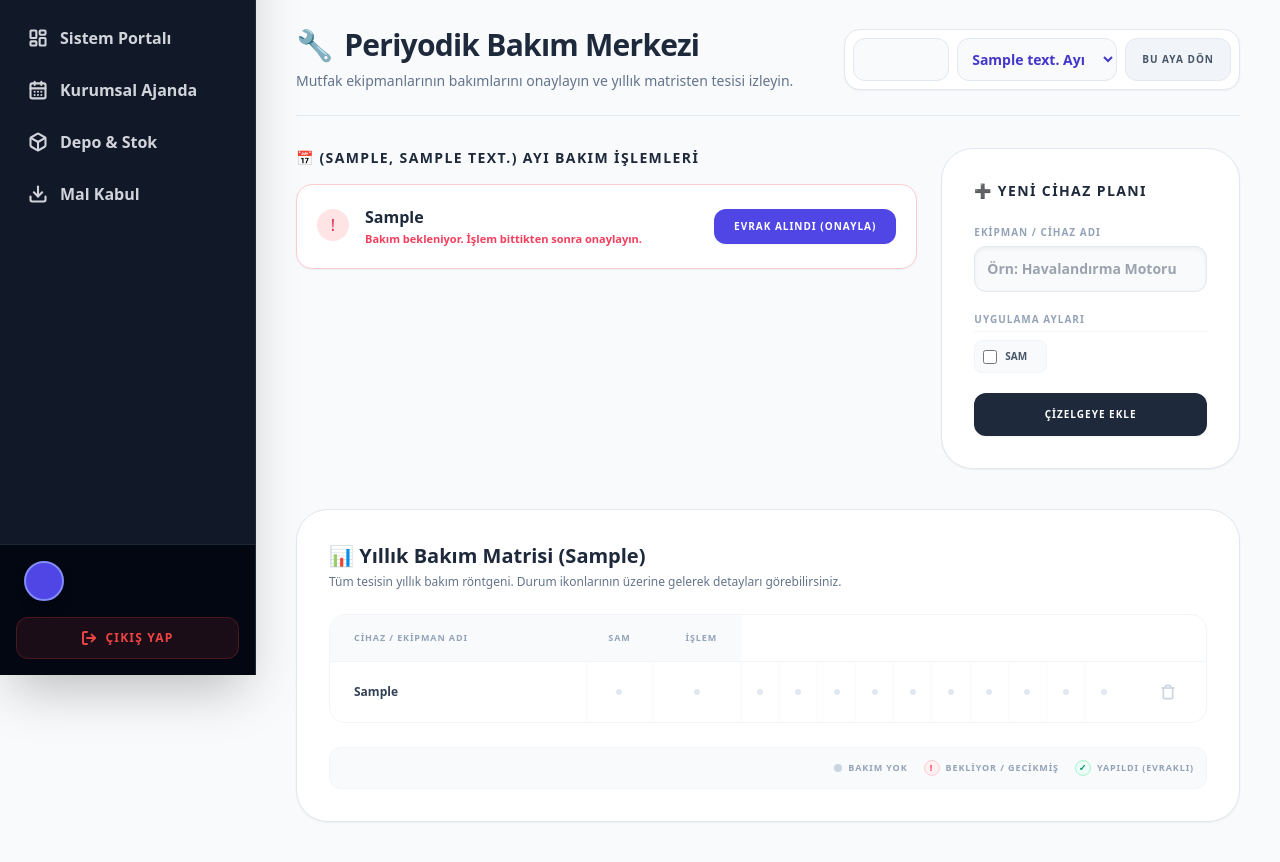
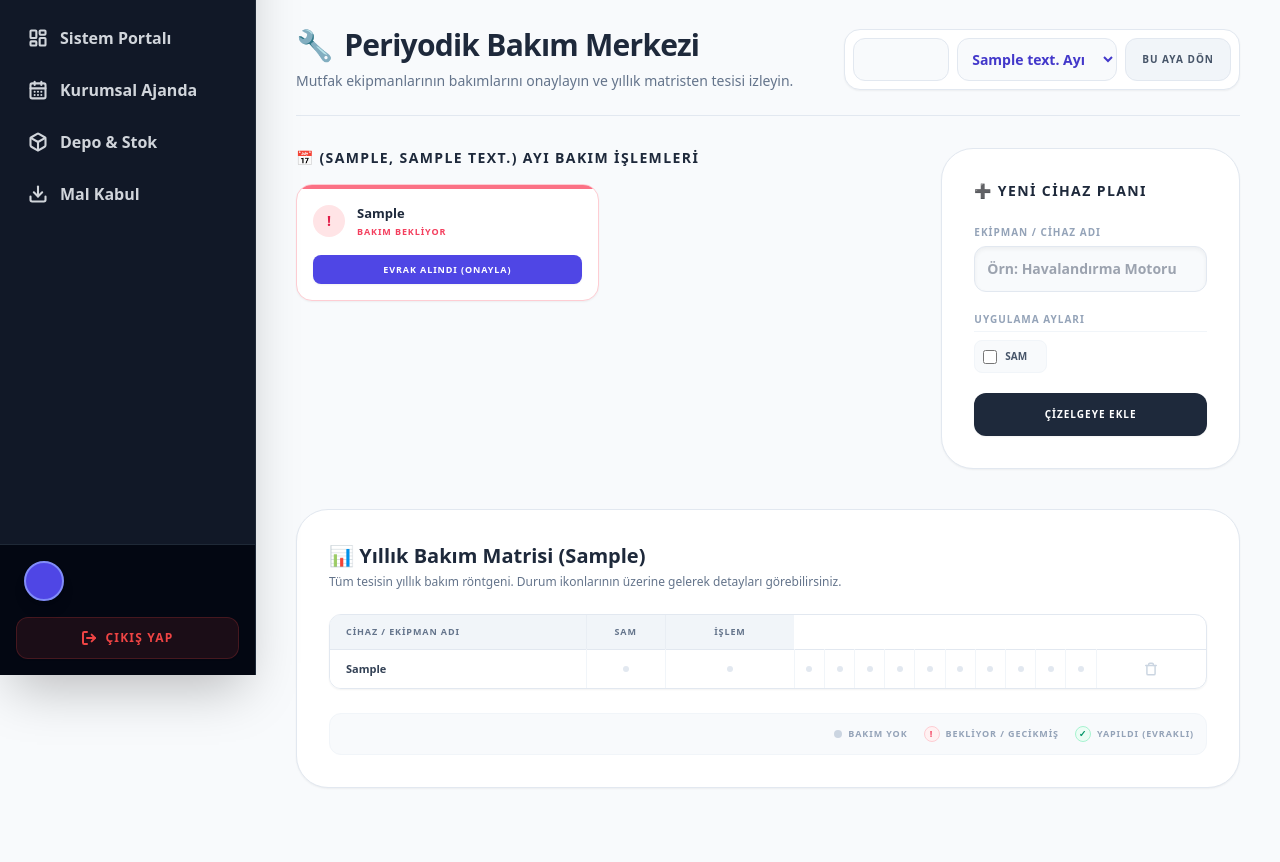
Before and after one commit to batuhanarslandev/yemekhaneproje, a Flask app: template templates/periyodik_bakim.html in a window 1280 px wide. Shown: the part 125-987 px from the top of the page. After the commit the page ends 913 px from the top, so only its background shows below. Run offline with Flask 3, Linux system fonts and the light colour scheme; the template is opened without the code that fills it: most values are stand-ins (such as "Sample title", 1, 10 or a date in 2020); some libraries are stand-ins or nearby versions.

Commit message:
yedek imalat kaldırıldı

```diff
--- a/templates/periyodik_bakim.html
+++ b/templates/periyodik_bakim.html
@@ -57,45 +57,47 @@
                     📅 {{ ay_isimleri[secilen_ay] }} Ayı Bakım İşlemleri
                 </h2>
 
-                <div class="space-y-3">
+                <div class="grid grid-cols-1 sm:grid-cols-2 2xl:grid-cols-3 gap-4">
                     {% for ab in aylik_bakimlar %}
-                    <div class="bg-white p-5 rounded-2xl shadow-sm border transition flex flex-col sm:flex-row justify-between items-start sm:items-center gap-4 {% if ab.durum == 'Yapıldı' %}border-emerald-200 bg-emerald-50/20{% else %}border-rose-200 bg-rose-50/20 hover:border-rose-300{% endif %}">
-                        <div class="flex items-start gap-4">
-                            <div class="mt-1 shrink-0 w-8 h-8 rounded-full flex items-center justify-center {% if ab.durum == 'Yapıldı' %}bg-emerald-100 text-emerald-600{% else %}bg-rose-100 text-rose-600{% endif %}">
+                    <div class="bg-white p-4 rounded-2xl shadow-sm border transition flex flex-col justify-between gap-4 relative overflow-hidden {% if ab.durum == 'Yapıldı' %}border-emerald-200 bg-emerald-50/10{% else %}border-rose-200 bg-rose-50/10 hover:border-rose-300 hover:shadow-md{% endif %}">
+
+                        <div class="absolute top-0 left-0 w-full h-1 {% if ab.durum == 'Yapıldı' %}bg-emerald-400{% else %}bg-rose-400{% endif %}"></div>
+
+                        <div class="flex items-start gap-3 mt-1">
+                            <div class="shrink-0 w-8 h-8 rounded-full flex items-center justify-center font-black text-sm {% if ab.durum == 'Yapıldı' %}bg-emerald-100 text-emerald-600{% else %}bg-rose-100 text-rose-600{% endif %}">
                                 {% if ab.durum == 'Yapıldı' %}✓{% else %}!{% endif %}
                             </div>
-                            <div>
-                                <h4 class="text-base font-black text-slate-800">{{ ab.ekipman_adi }}</h4>
+                            <div class="min-w-0 flex-1">
+                                <h4 class="text-[13px] leading-tight font-black text-slate-800 truncate" title="{{ ab.ekipman_adi }}">{{ ab.ekipman_adi }}</h4>
                                 {% if ab.durum == 'Yapıldı' %}
-                                    <span class="text-[11px] font-bold text-emerald-600 mt-0.5 block">Bu ayın evrakları sisteme işlendi.</span>
+                                    <span class="text-[9px] font-bold text-emerald-500 mt-1 uppercase tracking-widest block truncate">Evrak İşlendi</span>
                                 {% else %}
-                                    <span class="text-[11px] font-bold text-rose-500 mt-0.5 block">Bakım bekleniyor. İşlem bittikten sonra onaylayın.</span>
+                                    <span class="text-[9px] font-bold text-rose-500 mt-1 uppercase tracking-widest block truncate">Bakım Bekliyor</span>
                                 {% endif %}
                             </div>
                         </div>
 
-                        <div class="w-full sm:w-auto shrink-0">
+                        <div class="mt-auto">
                             {% if ab.durum == 'Yapıldı' %}
-                                <form action="/periyodik-bakim" method="POST" class="m-0 flex items-center gap-2 w-full justify-end">
-                                    <span class="bg-white border border-emerald-200 text-emerald-600 font-black px-3 py-2 rounded-lg text-[10px] uppercase tracking-widest shadow-sm">✅ EVRAK ALINDI</span>
+                                <form action="/periyodik-bakim" method="POST" class="m-0 flex items-center justify-between gap-2 w-full">
+                                    <span class="bg-emerald-50 border border-emerald-100 text-emerald-600 font-black px-2 py-1.5 rounded-lg text-[9px] uppercase tracking-widest text-center flex-1">Tamamlandı</span>
                                     <input type="hidden" name="islem_tipi" value="bakim_geri_al"><input type="hidden" name="bakim_id" value="{{ ab.id }}"><input type="hidden" name="yil" value="{{ secilen_yil }}"><input type="hidden" name="ay" value="{{ secilen_ay }}">
-                                    <button type="submit" class="text-slate-400 hover:text-rose-500 font-bold p-2 transition" title="Geri Al / İptal Et">
-                                        <svg xmlns="http://www.w3.org/2000/svg" width="16" height="16" viewBox="0 0 24 24" fill="none" stroke="currentColor" stroke-width="2.5" stroke-linecap="round" stroke-linejoin="round"><path d="M3 12a9 9 0 1 0 9-9 9.75 9.75 0 0 0-6.74 2.74L3 8"/><path d="M3 3v5h5"/></svg>
+                                    <button type="submit" class="bg-white border border-slate-200 text-slate-400 hover:text-rose-500 hover:border-rose-200 hover:bg-rose-50 font-bold p-1.5 rounded-lg transition shadow-sm shrink-0" title="Geri Al / İptal Et">
+                                        <svg xmlns="http://www.w3.org/2000/svg" width="14" height="14" viewBox="0 0 24 24" fill="none" stroke="currentColor" stroke-width="2.5" stroke-linecap="round" stroke-linejoin="round"><path d="M3 12a9 9 0 1 0 9-9 9.75 9.75 0 0 0-6.74 2.74L3 8"/><path d="M3 3v5h5"/></svg>
                                     </button>
                                 </form>
                             {% else %}
                                 <form action="/periyodik-bakim" method="POST" class="m-0 w-full">
                                     <input type="hidden" name="islem_tipi" value="bakim_yapildi"><input type="hidden" name="bakim_id" value="{{ ab.id }}"><input type="hidden" name="yil" value="{{ secilen_yil }}"><input type="hidden" name="ay" value="{{ secilen_ay }}">
-                                    <button type="submit" class="w-full sm:w-auto bg-indigo-600 hover:bg-indigo-700 text-white font-black px-5 py-2.5 rounded-xl transition shadow-sm text-[10px] uppercase tracking-widest">Evrak Alındı (Onayla)</button>
+                                    <button type="submit" class="w-full bg-indigo-600 hover:bg-indigo-700 text-white font-black py-2 rounded-lg transition shadow-sm text-[9px] uppercase tracking-widest">Evrak Alındı (Onayla)</button>
                                 </form>
                             {% endif %}
                         </div>
                     </div>
                     {% else %}
-                    <div class="bg-white p-10 rounded-2xl text-center shadow-sm border border-slate-200 border-dashed">
-                        <span class="text-4xl block mb-3 opacity-50">🎊</span>
-                        <h4 class="text-slate-500 font-bold text-xs uppercase tracking-widest">Bu Ay İçin Bakım Yok</h4>
-                        <p class="text-slate-400 text-xs mt-1">Seçili ay için planlanmış bir periyodik bakım bulunmuyor.</p>
+                    <div class="col-span-full bg-white p-8 rounded-2xl text-center shadow-sm border border-slate-200 border-dashed">
+                        <span class="text-3xl block mb-2 opacity-50">🎊</span>
+                        <h4 class="text-slate-500 font-bold text-[10px] uppercase tracking-widest">Bu Ay İçin Bakım Yok</h4>
                     </div>
                     {% endfor %}
                 </div>
@@ -141,47 +143,46 @@
                 </div>
             </div>
 
-            <div class="overflow-x-auto custom-scrollbar border border-slate-100 rounded-2xl">
+            <div class="overflow-x-auto custom-scrollbar border border-slate-200 rounded-xl shadow-sm">
                 <table class="w-full text-left whitespace-nowrap">
-                    <thead class="bg-slate-50 text-slate-400 uppercase text-[9px] font-black tracking-widest border-b border-slate-100">
+                    <thead class="bg-slate-100 text-slate-500 uppercase text-[9px] font-black tracking-widest border-b border-slate-200">
                         <tr>
-                            <th class="p-4 pl-6 sticky left-0 bg-slate-50 z-10 w-64 shadow-[2px_0_5px_-2px_rgba(0,0,0,0.05)]">Cihaz / Ekipman Adı</th>
+                            <th class="py-2.5 px-4 sticky left-0 bg-slate-100 z-10 w-64 shadow-[2px_0_5px_-2px_rgba(0,0,0,0.08)]">Cihaz / Ekipman Adı</th>
                             {% for ay_no, ay_isim in ay_isimleri.items() %}
-                            <th class="p-4 text-center">{{ ay_isim[:3] }}</th>
+                            <th class="py-2.5 px-2 text-center border-l border-slate-200/50">{{ ay_isim[:3] }}</th>
                             {% endfor %}
-                            <th class="p-4 text-right pr-6">İşlem</th>
+                            <th class="py-2.5 px-4 text-center border-l border-slate-200/50">İşlem</th>
                         </tr>
                     </thead>
-                    <tbody class="divide-y divide-slate-50 text-xs">
+                    <tbody class="divide-y divide-slate-100 text-[11px]">
                         {% for b in bakimlar %}
-                        <tr class="hover:bg-slate-50/50 transition">
-                            <td class="p-4 pl-6 font-black text-slate-700 sticky left-0 bg-white group-hover:bg-slate-50 z-10 truncate max-w-[250px] shadow-[2px_0_5px_-2px_rgba(0,0,0,0.02)] transition-colors">{{ b.ekipman_adi }}</td>
+                        <tr class="hover:bg-slate-50 transition">
+                            <td class="py-2 px-4 font-black text-slate-700 sticky left-0 bg-white group-hover:bg-slate-50 z-10 truncate max-w-[200px] shadow-[2px_0_5px_-2px_rgba(0,0,0,0.05)] transition-colors" title="{{ b.ekipman_adi }}">{{ b.ekipman_adi }}</td>
 
-                            <!-- MATRİS HÜCRELERİ (1'den 12'ye) -->
                             {% for ay_no in range(1, 13) %}
                                 {% set durum = matris[b.id]['aylar'][ay_no|string] %}
-                                <td class="p-3 text-center border-l border-slate-50">
+                                <td class="py-2 px-1 text-center border-l border-slate-100">
                                     {% if durum == 'Yapıldı' %}
-                                        <div class="w-6 h-6 mx-auto bg-emerald-50 text-emerald-600 border border-emerald-200 rounded-full flex items-center justify-center text-[10px] font-black cursor-help transition hover:scale-110 shadow-sm" title="Evrak Alındı (Tamamlandı)">✓</div>
+                                        <div class="w-5 h-5 mx-auto bg-emerald-50 text-emerald-600 border border-emerald-200 rounded-full flex items-center justify-center text-[9px] font-black cursor-help transition hover:scale-110 shadow-sm" title="Evrak Alındı (Tamamlandı)">✓</div>
                                     {% elif durum == 'Bekliyor' %}
-                                        <div class="w-6 h-6 mx-auto bg-rose-50 text-rose-500 border border-rose-200 rounded-full flex items-center justify-center text-[10px] font-black cursor-help transition hover:scale-110 shadow-sm" title="Bakım Bekliyor!">!</div>
+                                        <div class="w-5 h-5 mx-auto bg-rose-50 text-rose-500 border border-rose-200 rounded-full flex items-center justify-center text-[10px] font-black cursor-help transition hover:scale-110 shadow-sm" title="Bakım Bekliyor!">!</div>
                                     {% else %}
                                         <div class="w-1.5 h-1.5 mx-auto bg-slate-200 rounded-full" title="Planlama Yok"></div>
                                     {% endif %}
                                 </td>
                             {% endfor %}
 
-                            <td class="p-4 text-right pr-6">
-                                <form action="/periyodik-bakim" method="POST" class="m-0" onsubmit="return confirm('Bu cihazı ve tüm geçmiş loglarını silmek istediğinize emin misiniz?');">
+                            <td class="py-2 px-4 text-center border-l border-slate-100">
+                                <form action="/periyodik-bakim" method="POST" class="m-0 inline-block" onsubmit="return confirm('Bu cihazı ve tüm geçmiş loglarını silmek istediğinize emin misiniz?');">
                                     <input type="hidden" name="islem_tipi" value="bakim_sil"><input type="hidden" name="bakim_id" value="{{ b.id }}"><input type="hidden" name="yil" value="{{ secilen_yil }}"><input type="hidden" name="ay" value="{{ secilen_ay }}">
-                                    <button type="submit" class="text-slate-300 hover:text-rose-500 font-bold p-1.5 rounded-md hover:bg-rose-50 transition" title="Cihazı Sil">
-                                        <svg xmlns="http://www.w3.org/2000/svg" width="16" height="16" viewBox="0 0 24 24" fill="none" stroke="currentColor" stroke-width="2.5" stroke-linecap="round" stroke-linejoin="round"><path d="M3 6h18"/><path d="M19 6v14c0 1-1 2-2 2H7c-1 0-2-1-2-2V6"/><path d="M8 6V4c0-1 1-2 2-2h4c1 0 2 1 2 2v2"/></svg>
+                                    <button type="submit" class="text-slate-300 hover:text-rose-500 hover:bg-rose-50 p-1 rounded transition" title="Cihazı Sil">
+                                        <svg xmlns="http://www.w3.org/2000/svg" width="14" height="14" viewBox="0 0 24 24" fill="none" stroke="currentColor" stroke-width="2.5" stroke-linecap="round" stroke-linejoin="round"><path d="M3 6h18"/><path d="M19 6v14c0 1-1 2-2 2H7c-1 0-2-1-2-2V6"/><path d="M8 6V4c0-1 1-2 2-2h4c1 0 2 1 2 2v2"/></svg>
                                     </button>
                                 </form>
                             </td>
                         </tr>
                         {% else %}
-                        <tr><td colspan="14" class="p-12 text-center text-slate-400 font-bold uppercase tracking-widest text-xs">Sisteme kayıtlı periyodik bakım cihazı bulunmuyor.</td></tr>
+                        <tr><td colspan="14" class="p-8 text-center text-slate-400 font-bold uppercase tracking-widest text-[10px]">Sisteme kayıtlı periyodik bakım cihazı bulunmuyor.</td></tr>
                         {% endfor %}
                     </tbody>
                 </table>
--- a/templates/sidebar.html
+++ b/templates/sidebar.html
@@ -38,10 +38,6 @@
         <a href="/kumanya" class="flex items-center gap-3 text-gray-300 hover:text-white hover:bg-yellow-600/20 p-3 rounded-xl transition-all font-bold group">
             <svg xmlns="http://www.w3.org/2000/svg" width="20" height="20" viewBox="0 0 24 24" fill="none" stroke="currentColor" stroke-width="2.5" stroke-linecap="round" stroke-linejoin="round" class="group-hover:scale-110 transition-transform"><path d="M4 20h16a2 2 0 0 0 2-2V8a2 2 0 0 0-2-2h-3.93a2 2 0 0 0-1.66-.9l-.82-1.2A2 2 0 0 0 12 3H8"/><path d="M2 14h20"/><path d="M2 10h20"/><path d="M2 18h20"/></svg>
             Kumanya Planlama
-        </a>
-        <a href="/yedek-uretim" class="flex items-center gap-3 text-gray-300 hover:text-white hover:bg-cyan-600/20 p-3 rounded-xl transition-all font-bold group">
-            <svg xmlns="http://www.w3.org/2000/svg" width="20" height="20" viewBox="0 0 24 24" fill="none" stroke="currentColor" stroke-width="2.5" stroke-linecap="round" stroke-linejoin="round" class="group-hover:scale-110 transition-transform"><path d="m10 20-3-3 3-3"/><path d="M2 22v-3a9 9 0 0 1 9-9h9"/><path d="m14 2-3 3 3 3"/></svg>
-            Dondurucu / İmalat
         </a>
 
         <div class="text-[10px] font-black text-gray-500 uppercase tracking-widest mb-3 ml-2 mt-6">İdari İşlemler</div>
```
Also changed, not shown: templates/index.html (+0 -13 lines).
